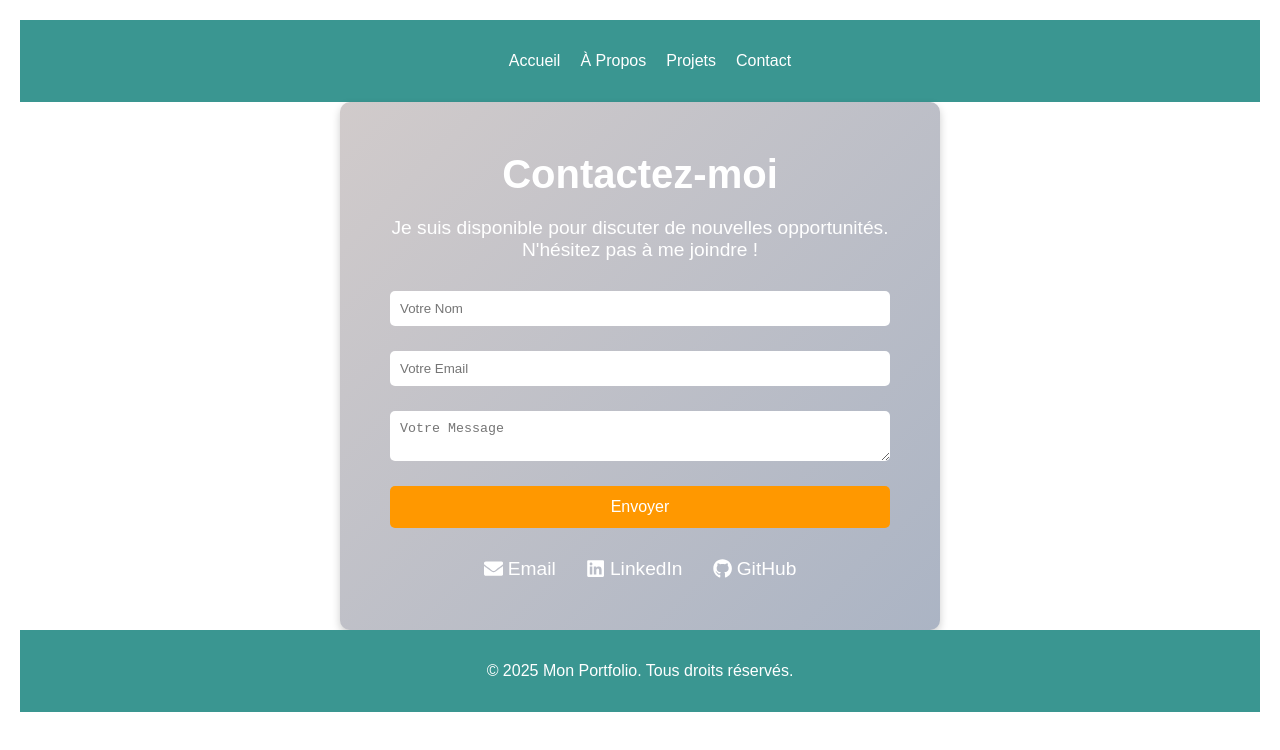
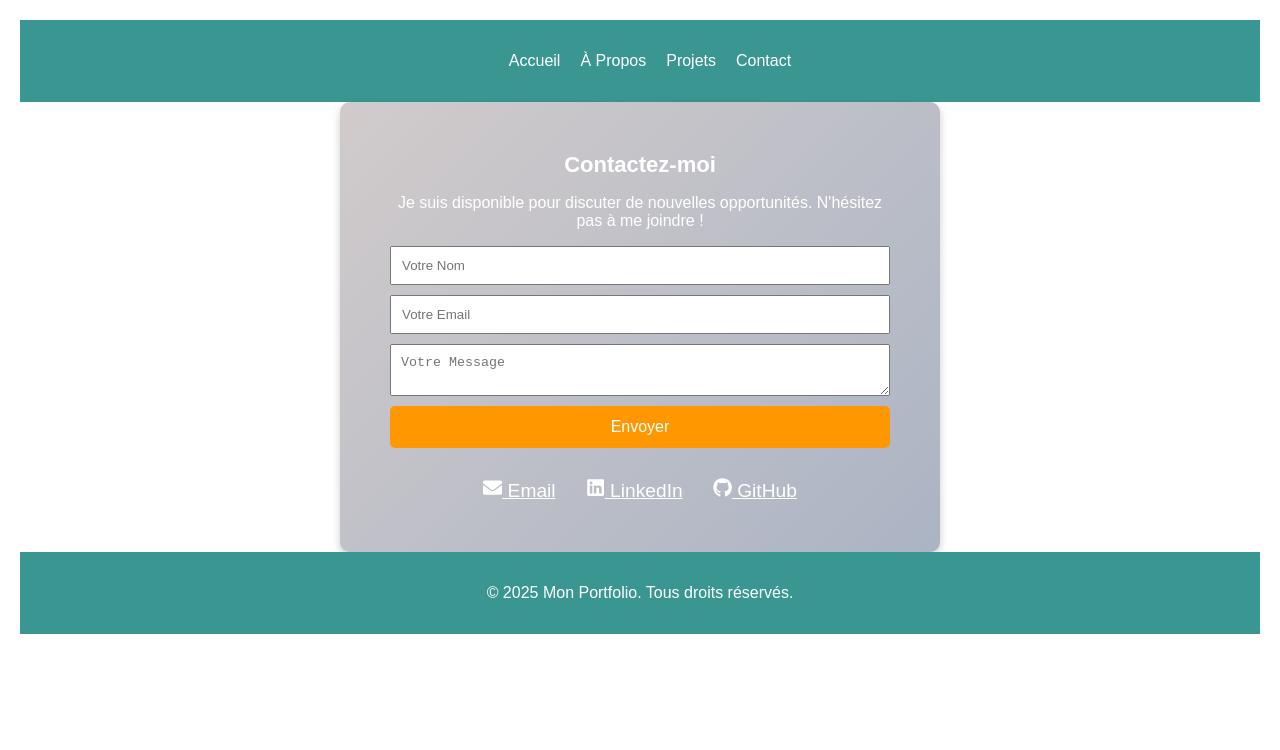
Before and after one commit to Nadjimfen/portfolio-react, a React (Create React App) app: page /contact in a window 1280 px wide. Shown: the top 750 px of the page. Built offline with nearby package versions, Linux system fonts and the light colour scheme.

Commit message:
Update Contact.jsx

```diff
--- a/src/Pages/Contact.jsx
+++ b/src/Pages/Contact.jsx
@@ -1,25 +1,52 @@
-import React from "react";
+import React, { useRef } from "react";
+import emailjs from "@emailjs/browser";
 import { FaEnvelope, FaLinkedin, FaGithub } from "react-icons/fa";
 
 function Contact() {
+    const form = useRef();
+
+    const sendEmail = (e) => {
+        e.preventDefault();
+        emailjs.sendForm(
+          process.env.REACT_APP_EMAILJS_SERVICE_ID,
+          process.env.REACT_APP_EMAILJS_TEMPLATE_ID,
+          form.current,
+          process.env.REACT_APP_EMAILJS_PUBLIC_KEY
+      )
+      .then(
+            (result) => {
+                alert("Message envoyé !");
+                console.log(result.text);
+            },
+            (error) => {
+                alert("Une erreur est survenue.");
+                console.log(error.text);
+            }
+        );
+    };
+
     return (
         <div className="contact" style={{ backgroundColor: "#000", color: "#fff", padding: "50px", textAlign: "center" }}>
-            <h1 style={{ fontSize: "2.5rem", marginBottom: "20px" }}>Contactez-moi</h1>
-            <p style={{ fontSize: "1.2rem", marginBottom: "30px" }}>Je suis disponible pour discuter de nouvelles opportunités. N'hésitez pas à me joindre !</p>
-            <form className="contact-form" style={{ display: "flex", flexDirection: "column", maxWidth: "500px", margin: "0 auto" }}>
-                <input type="text" placeholder="Votre Nom" required style={{ padding: "10px", marginBottom: "10px", borderRadius: "5px", border: "none" }} />
-                <input type="email" placeholder="Votre Email" required style={{ padding: "10px", marginBottom: "10px", borderRadius: "5px", border: "none" }} />
-                <textarea placeholder="Votre Message" required style={{ padding: "10px", marginBottom: "10px", borderRadius: "5px", border: "none" }}></textarea>
-                <button type="submit" style={{ padding: "12px", backgroundColor: "#ff9800", color: "white", fontSize: "1rem", border: "none", borderRadius: "5px", cursor: "pointer" }}>Envoyer</button>
+            <h1>Contactez-moi</h1>
+            <p>Je suis disponible pour discuter de nouvelles opportunités. N'hésitez pas à me joindre !</p>
+
+            <form ref={form} onSubmit={sendEmail} style={{ display: "flex", flexDirection: "column", maxWidth: "500px", margin: "0 auto" }}>
+                <input type="text" name="user_name" placeholder="Votre Nom" required style={{ padding: "10px", marginBottom: "10px" }} />
+                <input type="email" name="user_email" placeholder="Votre Email" required style={{ padding: "10px", marginBottom: "10px" }} />
+                <textarea name="message" placeholder="Votre Message" required style={{ padding: "10px", marginBottom: "10px" }}></textarea>
+                <button type="submit" style={{ padding: "12px", backgroundColor: "#ff9800", color: "white", fontSize: "1rem", border: "none", borderRadius: "5px", cursor: "pointer" }}>
+                    Envoyer
+                </button>
             </form>
+
             <div className="contact-links" style={{ marginTop: "30px" }}>
-                <a href="mailto:nadjimfennouch@gmail.com" className="contact-icon" style={{ color: "white", fontSize: "1.2rem", marginRight: "15px" }}>
+                <a href="mailto:nadjimfennouch24@gmail.com" style={{ color: "white", fontSize: "1.2rem", marginRight: "15px" }}>
                     <FaEnvelope /> Email
                 </a>
-                <a href="https://www.linkedin.com/in/nadjim-fennouch-98731529b/" className="contact-icon" target="_blank" rel="noopener noreferrer" style={{ color: "white", fontSize: "1.2rem", marginRight: "15px" }}>
+                <a href="https://www.linkedin.com/in/nadjim-fennouch-98731529b/" target="_blank" rel="noopener noreferrer" style={{ color: "white", fontSize: "1.2rem", marginRight: "15px" }}>
                     <FaLinkedin /> LinkedIn
                 </a>
-                <a href="https://github.com/Nadjimfen" className="contact-icon" target="_blank" rel="noopener noreferrer" style={{ color: "white", fontSize: "1.2rem" }}>
+                <a href="https://github.com/Nadjimfen" target="_blank" rel="noopener noreferrer" style={{ color: "white", fontSize: "1.2rem" }}>
                     <FaGithub /> GitHub
                 </a>
             </div>
```
